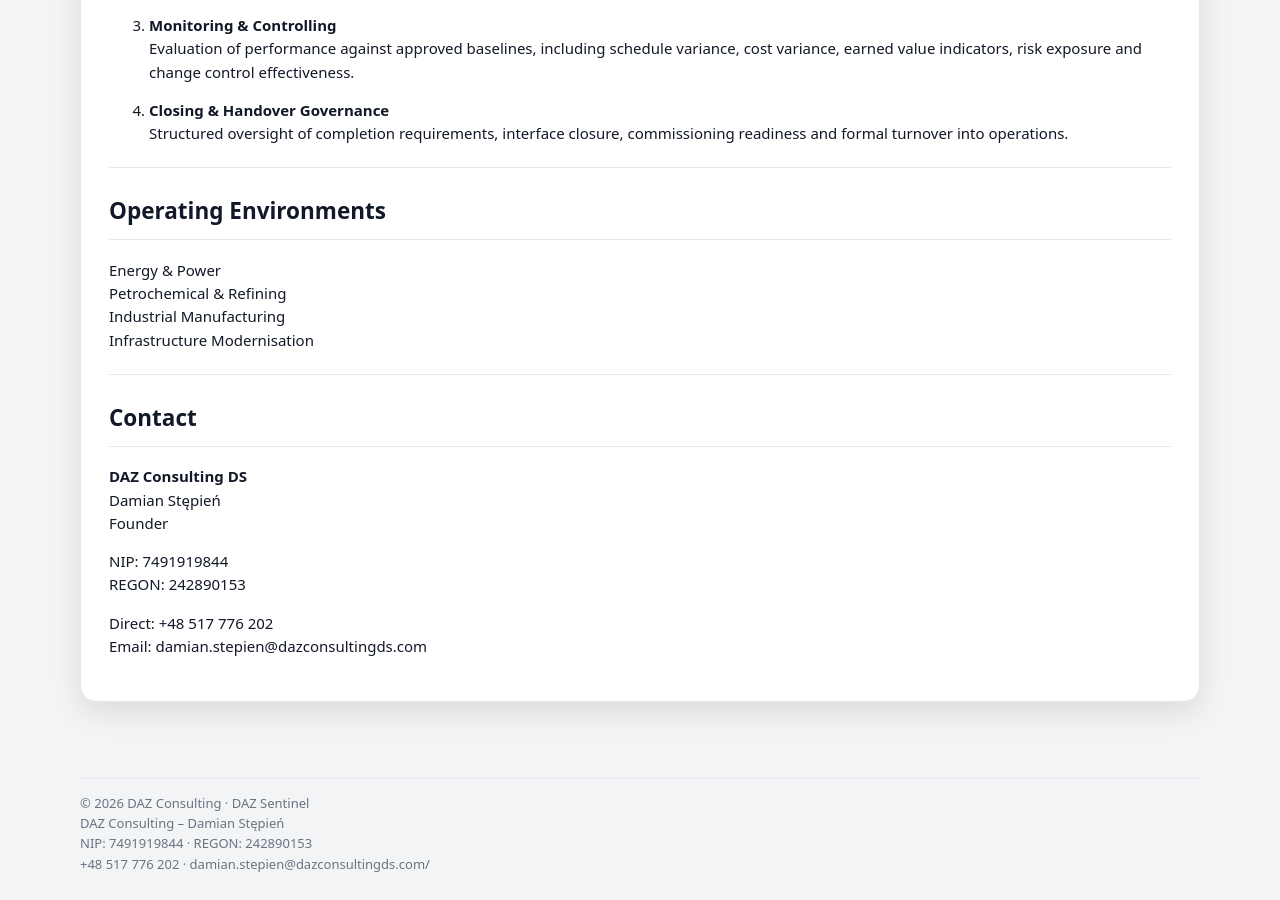
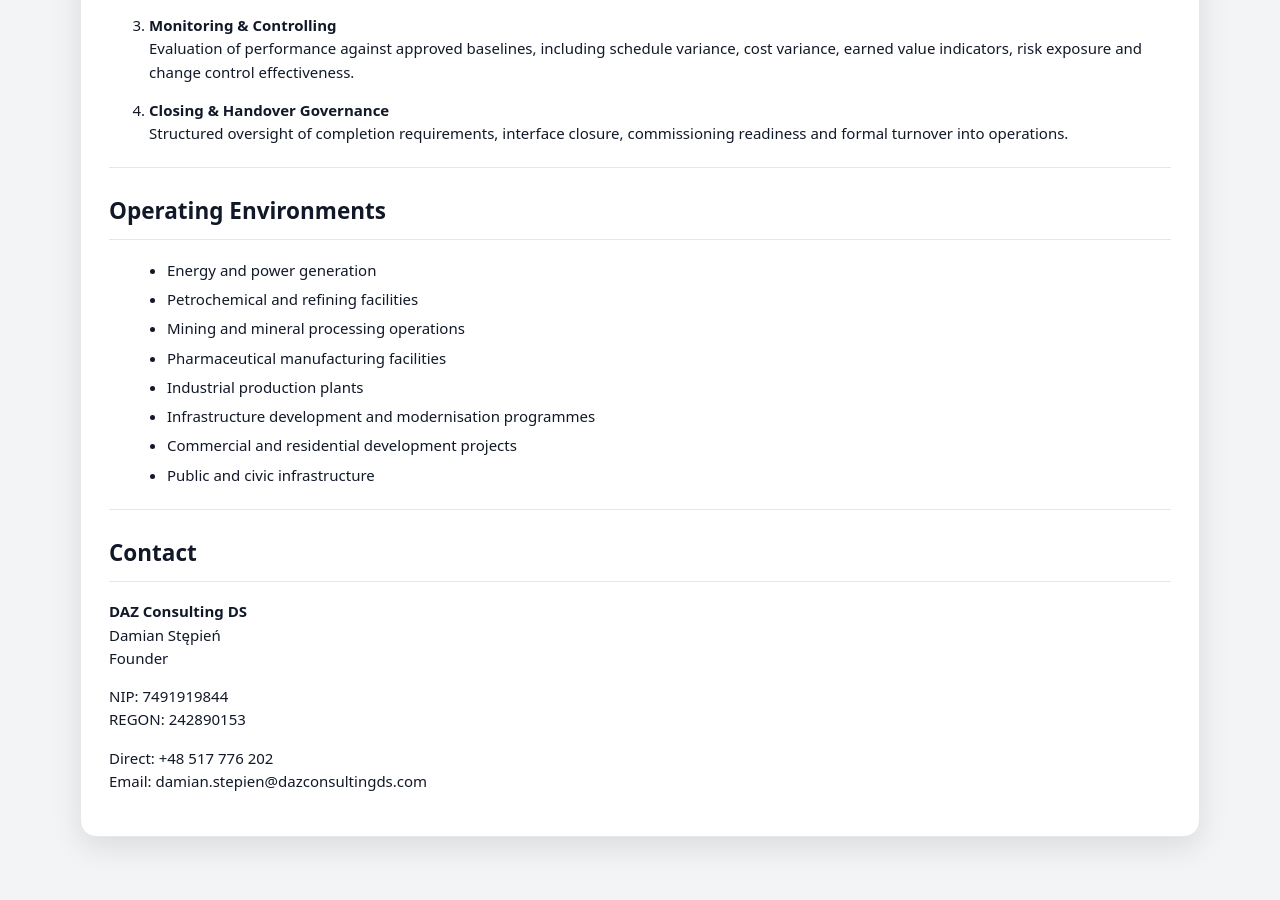
Before and after one commit to DAZDS/DAZDS.github.io, a Jekyll site: the page built from index.md, in a window 1280 px wide and 900 px high, scrolled down 1934 px. Built offline with Jekyll 4.4.1, drawn with Linux system fonts in a browser that asks for light colours.

Commit message:
Enhance operating environments section with details
Expanded the list of operating environments to include specific sectors.

```diff
--- a/index.md
+++ b/index.md
@@ -79,10 +79,14 @@
 
 ## Operating Environments
 
-Energy & Power
-Petrochemical & Refining
-Industrial Manufacturing
-Infrastructure Modernisation
+- Energy and power generation
+- Petrochemical and refining facilities
+- Mining and mineral processing operations
+- Pharmaceutical manufacturing facilities
+- Industrial production plants
+- Infrastructure development and modernisation programmes
+- Commercial and residential development projects
+- Public and civic infrastructure
 
 ---
 
```
